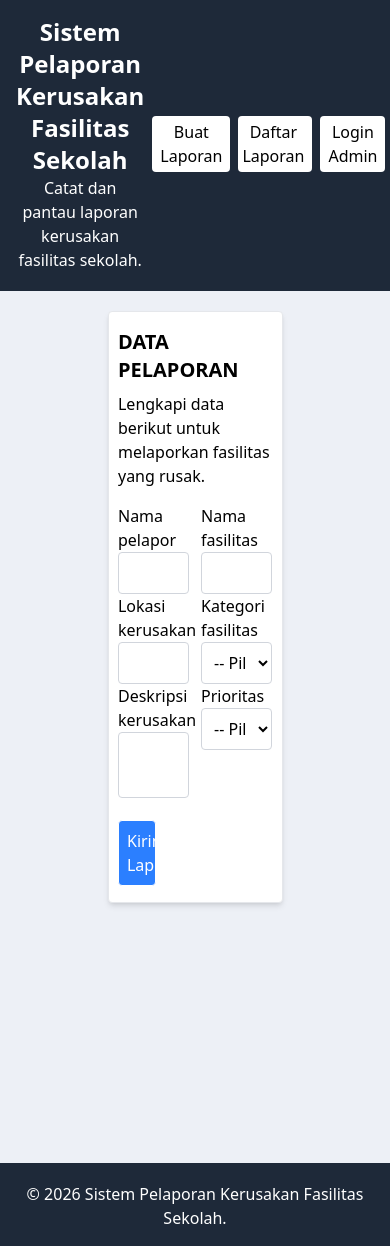
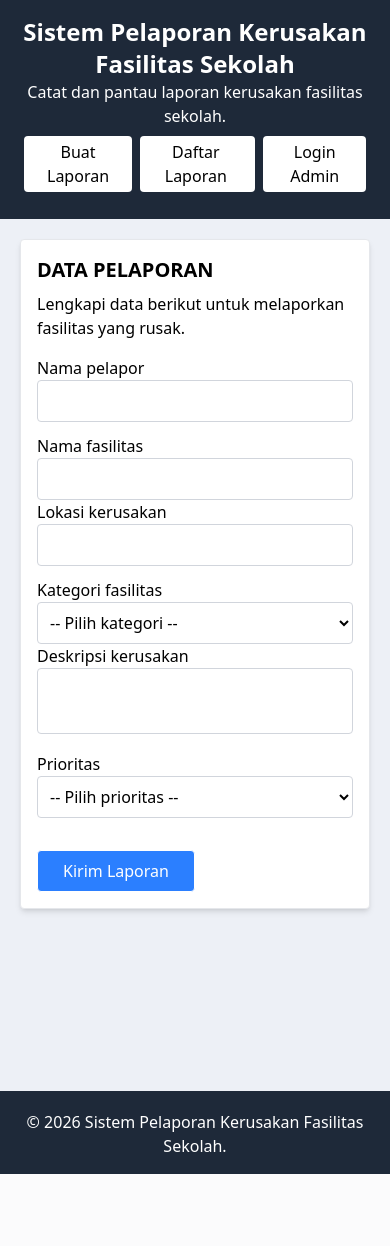
Before and after one commit to Raditya1o/ujianDTPSTS, a PHP site: page / in a window 390 px wide. After the commit the page ends 1174 px from the top, so only its background shows below. Run offline with PHP 8.4, Linux system fonts and the light colour scheme; data that the repository does not hold is empty.

Commit message:
Halaman Responsive

```diff
--- a/dashboard.php
+++ b/dashboard.php
@@ -39,7 +39,7 @@
     <script src="https://cdn.jsdelivr.net/npm/@tailwindcss/browser@4"></script>
 </head>
 <body class="bg-[#edf0f6]">
-    <header class="bg-gray-800 p-4 flex justify-evenly text-center text-white  border-b-3  border-gray-800">
+    <header class="bg-gray-800 p-4 flex flex-col justify-evenly items-center text-center text-white border-b-3  border-gray-800 sm:flex-row ">
         <div>
             <h1 class="text-2xl font-bold ">Sistem Pelaporan Kerusakan Fasilitas Sekolah</h1>
             <p>Catat dan pantau laporan kerusakan fasilitas sekolah.</p>
@@ -69,7 +69,8 @@
             <?php
                 echo '<p class="text-center mb-4">banyaknya laporan masuk: '. '<span class="font-bold">' . $jumlah . '</span>'. '</p>';
             ?>
-            <table class="border-separate border-spacing-0 overflow-hidden border-gray-400 w-4/5 max-w-6xl mx-auto rounded-2xl">
+            <div class="w-full overflow-x-auto">
+            <table class="min-w-250 w-full max-w-6xl mx-auto border-separate border-spacing-0 overflow-hidden border-gray-400 rounded-2xl">
                 <thead class="bg-gray-800 text-white border-b-2 border-gray-400 ">
                     <tr>
                         <th scope="col" class=" p-2 text-left  font-semibold">No.</th>
--- a/index.php
+++ b/index.php
@@ -44,19 +44,15 @@
     <script src="https://cdn.jsdelivr.net/npm/@tailwindcss/browser@4"></script>
 </head>
 <body class="bg-[#edf0f6]">
-    <header class="bg-gray-800 p-4 flex justify-evenly text-center text-white  border-b-3  border-gray-800">
+    <header class="bg-gray-800 p-4 flex flex-col justify-evenly items-center text-center text-white border-b-3  border-gray-800 sm:flex-row ">
         <div>
             <h1 class="text-2xl font-bold ">Sistem Pelaporan Kerusakan Fasilitas Sekolah</h1>
             <p>Catat dan pantau laporan kerusakan fasilitas sekolah.</p>
         </div>
-        <nav aria-label="Navigasi utama" class="p-2 flex items-center gap-2">
+        <nav aria-label="Navigasi utama" class="p-2 flex items-center gap-2 ">
             <a href="#form-laporan" class="bg-white text-black p-1 pl-2 pr-2 rounded-sm hover:bg-blue-500 hover:text-white">Buat Laporan</a>
             <a href="dashboard.php" class="bg-white text-black p-1 pl-1 pr-2 rounded-sm hover:bg-blue-500 hover:text-white">Daftar Laporan</a>
-            <?php if($isAdmin) { ?>
-                <a href="logout.php" class="bg-red-500 p-1 pl-2 pr-2 rounded-sm hover:bg-red-700">Logout Admin</a>
-            <?php } else {?>
-                <a href="login.php" class="bg-white text-black p-1 pl-2 pr-2 rounded-sm hover:bg-blue-500 hover:text-white">Login Admin</a>
-            <?php } ?>
+            <a href="login.php" class="bg-white text-black p-1 pl-2 pr-2 rounded-sm hover:bg-blue-500 hover:text-white">Login Admin</a>
         </nav>
     </header>
 
@@ -75,12 +71,12 @@
 
             <div class="min-h-[70vh] flex justify-center items-center ">
 
-                <form action="./backend/data_lapor.php" method="post" class="border p-4 flex justify-center flex-col items-center rounded-sm shadow-md border-gray-200  bg-white w-1/2 ">
+                <form action="./backend/data_lapor.php" method="post" class="border p-4 flex justify-center flex-col items-center rounded-sm shadow-md border-gray-200  bg-white w-full sm:w-1/2 ">
                     <fieldset class="w-full">
                         <legend class="font-bold text-xl mb-2 mt-4 text-left">DATA PELAPORAN</legend>
                         <p class="text-left mb-4 font-medium">Lengkapi data berikut untuk melaporkan fasilitas yang rusak.</p>
 
-                        <div class="flex flex-row w-full gap-3">
+                        <div class="flex flex-col w-full gap-3 sm:flex-row">
                             <div class=" flex-1 min-w-0">
                             <label for="nama_pelapor">Nama pelapor</label>
                             <input type="text" id="nama_pelapor" name="nama_pelapor" maxlength="100" required class="border rounded-sm w-full border-gray-300 p-2  ">
@@ -92,7 +88,7 @@
                             </div>
                         </div>
 
-                        <div class="flex flex-row w-full gap-3">
+                        <div class="flex flex-col w-full gap-3 sm:flex-row">
 
                             <div class=" flex-1 min-w-0">
 
@@ -114,7 +110,7 @@
                             </div>
 
                         </div>
-                        <div class="flex flex-row w-full gap-3">
+                        <div class="flex flex-col w-full gap-3 sm:flex-row">
 
                             <div class=" flex-1 min-w-0">
                                 <label for="deskripsi" class="block">Deskripsi kerusakan</label>
@@ -135,7 +131,7 @@
 
                         </div>
 
-                    <button name="submit" type="submit" class="border rounded-sm  hover:bg-blue-700 p-2 w-1/4 mt-4 bg-blue-500 text-white cursor-pointer hover:shadow-lg">Kirim Laporan</button>
+                    <button name="submit" type="submit" class="border rounded-sm  hover:bg-blue-700 p-2 w-1/2 sm:1/4 mt-4 bg-blue-500 text-white cursor-pointer hover:shadow-lg">Kirim Laporan</button>
                 </fieldset>
             </form>
 
```
Also changed, not shown: backend/edit_data.php (+38 -33 lines), login.php (+7 -1 lines).
